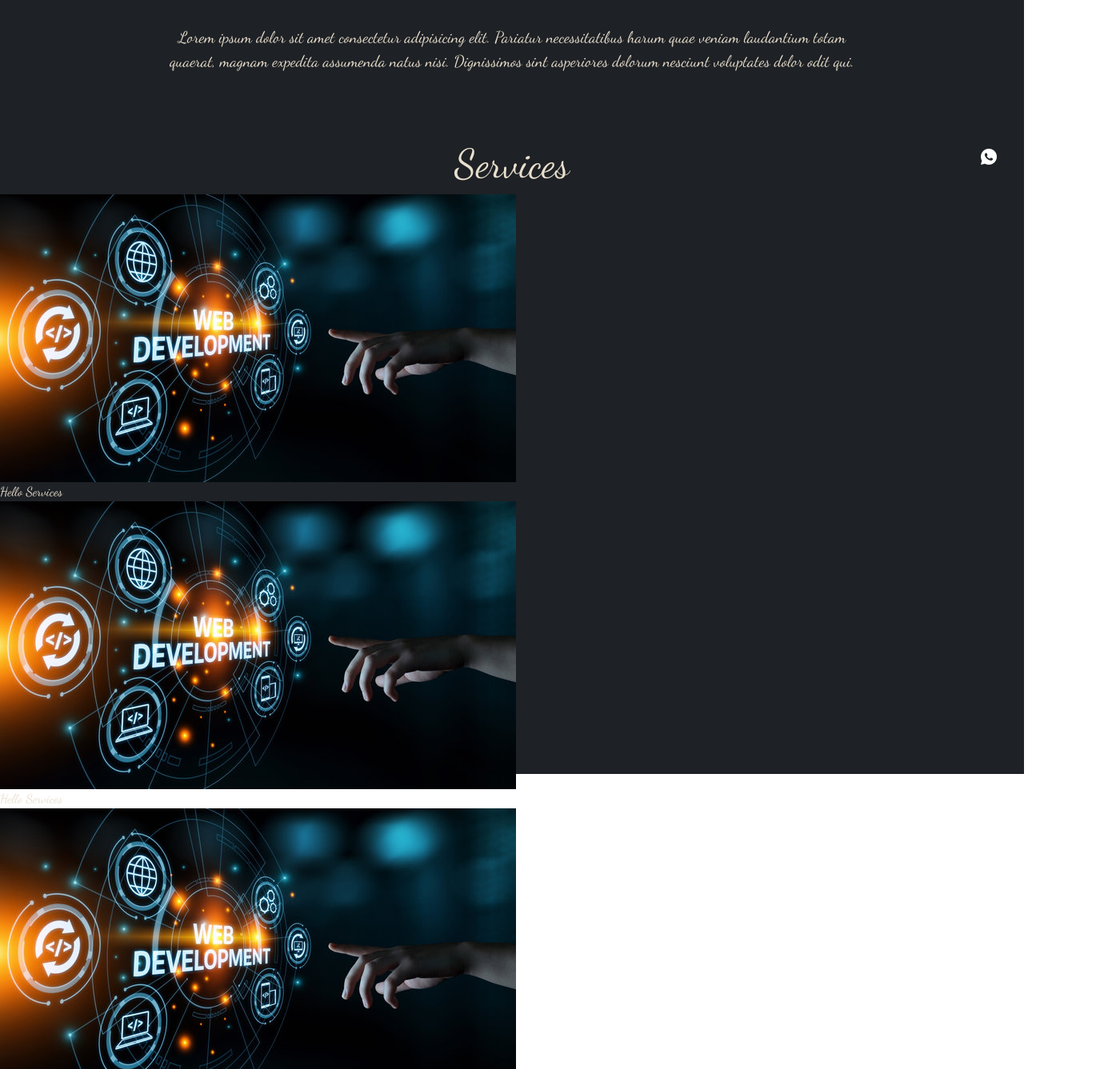
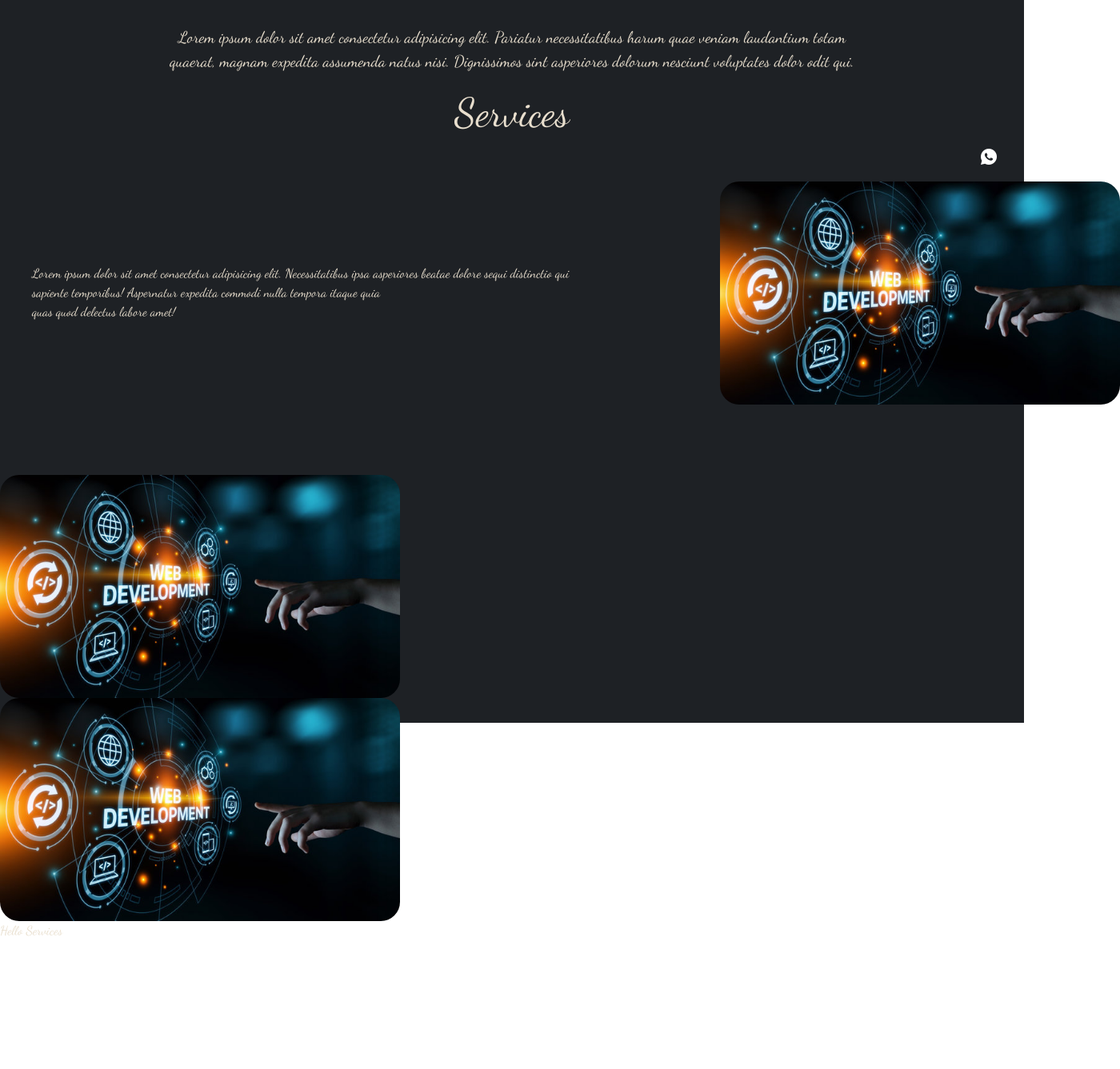
Before and after one commit to ragul66/B-hub-Website, a React (Vite) app: page /home in a window 1280 px wide. Shown: the part 568-1905 px from the top of the page at 80% size, 1400 px wide, since content can reach past the window. After the commit the page ends 1744 px from the top, so only its background shows below. Built offline with nearby package versions, Linux system fonts and the light colour scheme.

Commit message:
services image added and retrived

```diff
--- a/src/components/Services.jsx
+++ b/src/components/Services.jsx
@@ -1,24 +1,24 @@
-
+import webd from "../assets/webd.jpg"
 const Services = () => {
 
     return (
 
         <>
             <div className='sm: bg-background-0 sm: w-full sm: h-screen  lg:bg-background-0 lg:w-full lg:h-screen '>
-                <div className=" sm: font-primary sm: text-[25px] sm: text-textcolor-0 sm: -mt-80 sm: text-center lg:font-primary lg:text-[50px] lg:text-textcolor-0 lg:-mt-32 lg:text-center" >Services</div>
+                <div className=" sm: font-primary sm: text-[25px] sm: text-textcolor-0 sm: -mt-80 sm: text-center lg:font-primary lg:text-[50px] lg:text-textcolor-0 lg:-mt-48 lg:text-center" >Services</div>
 
                 <div>
-                    <img src="../src/assets/webd.jpg" alt="image" />
-                    <p className="lg:font-primary lg:text-textcolor-0">Hello Services</p>
+                    <img className="lg:w-[500px] lg:rounded-3xl lg:ml-[900px] lg:mt-12" src={webd} alt="image" />
+                    <p className="lg:font-primary lg:text-textcolor-0 lg:-mt-44 lg:ml-10">Lorem ipsum dolor sit amet consectetur adipisicing elit. Necessitatibus ipsa asperiores beatae dolore sequi distinctio qui <br />sapiente temporibus! Aspernatur expedita commodi nulla tempora itaque quia<br /> quas quod delectus labore amet!</p>
                 </div>
 
                 <div>
-                    <img src="../src/assets/webd.jpg" alt="image" />
-                    <p className="lg:font-primary lg:text-textcolor-0">Hello Services</p>
+                    <img className="lg:w-[500px] lg:rounded-3xl lg:mt-48" src={webd} alt="image" />
+                    <p className="lg:font-primary lg:text-textcolor-0"></p>
                 </div>
 
                 <div>
-                    <img src="../src/assets/webd.jpg" alt="image" />
+                    <img className="lg:w-[500px] rounded-3xl" src={webd} alt="image" />
                     <p className="lg:font-primary lg:text-textcolor-0">Hello Services</p>
                 </div>
 
```
